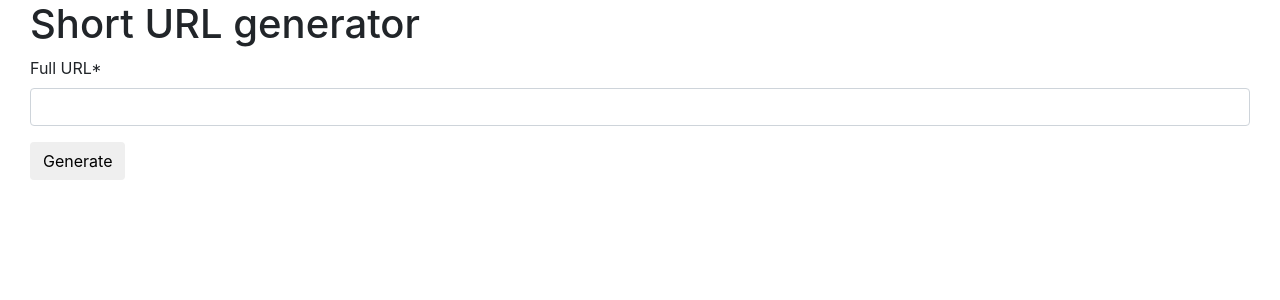
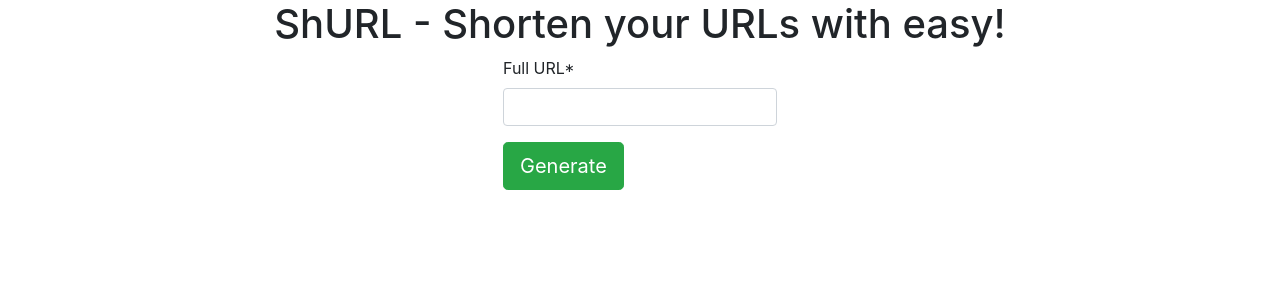
Before and after one commit to mkousal/URLShortener, a Django app: page / in a window 1280 px wide. Shown: the part 56-356 px from the top of the page. Run offline with Django 3.2, Linux system fonts and the light colour scheme; some libraries are stand-ins or nearby versions.

Commit message:
Add some design tweaks

```diff
--- a/URLShortener/templates/base.html
+++ b/URLShortener/templates/base.html
@@ -9,7 +9,7 @@
     <!-- Bootstrap CSS -->
     <link rel="stylesheet" href="https://maxcdn.bootstrapcdn.com/bootstrap/4.0.0/css/bootstrap.min.css" integrity="sha384-Gn5384xqQ1aoWXA+058RXPxPg6fy4IWvTNh0E263XmFcJlSAwiGgFAW/dAiS6JXm" crossorigin="anonymous">
 
-    <title>Hello, world!</title>
+    <title>{% block title %}{% endblock %}</title>
   </head>
   <body>
     {% include "menu.html" %}
--- a/URLShortener/templates/index.html
+++ b/URLShortener/templates/index.html
@@ -1,13 +1,21 @@
 {% extends 'base.html' %}
 {% load crispy_forms_tags %}
+{% block title%}ShURL - Shorten your URLs with easy!{% endblock %}
 {% block content %}
 
-<h1>Short URL generator</h1>
+<div class="container d-flex justify-content-md-center">
+<h1>ShURL - Shorten your URLs with easy!</h1>
+</div>
 
-<form action="." method="POST">
-    {% csrf_token %}
-    {{ form|crispy }}
-    <input type="submit" class="btn" value="Generate" />
-</form>
+<div class="container">
+    <div class="row justify-content-md-center">
+        <form action="." method="POST">
+            {% csrf_token %}
+            {{ form|crispy }}
+            <input type="submit" class="btn btn-success btn-lg" value="Generate" />
+        </form>
+    </div>
+</div>
+
 
 {% endblock %}
```
Also changed, not shown: URLShortener/db.sqlite3.
